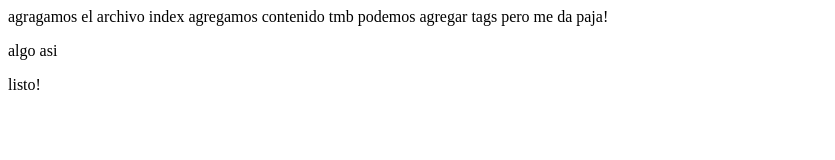
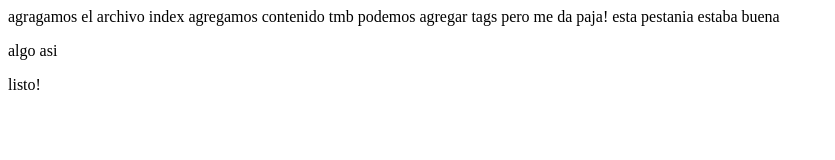
Before and after one commit to dartorrejon/laboratorio, a plain HTML site: page index.html in a window 1280 px wide. Shown: the whole page, without its empty margins (0-835 px from the left). Drawn offline with Linux system fonts and the light colour scheme.

Commit message:
Agregamos titulo a dogs y contenido a index

```diff
--- a/index.html
+++ b/index.html
@@ -2,5 +2,6 @@ agragamos el archivo index
 agregamos contenido
 
 tmb podemos agregar tags pero me da paja!
+<quote>esta pestania estaba buena<quote>
 <p> algo asi <p>
 listo!
```
Also changed, not shown: dogs.txt.
